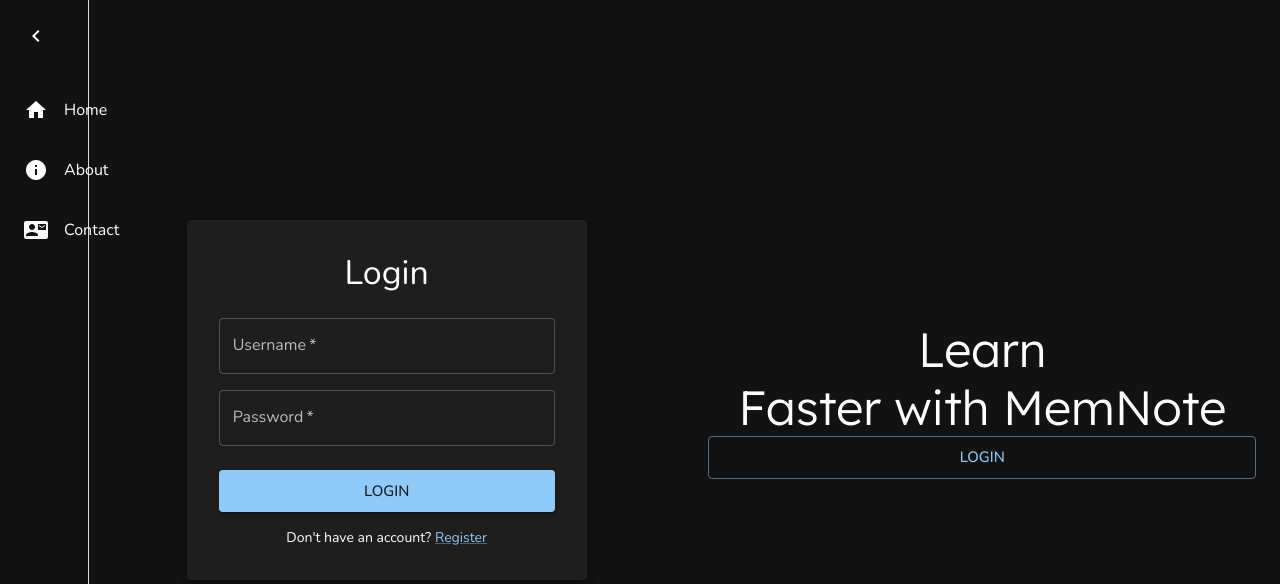
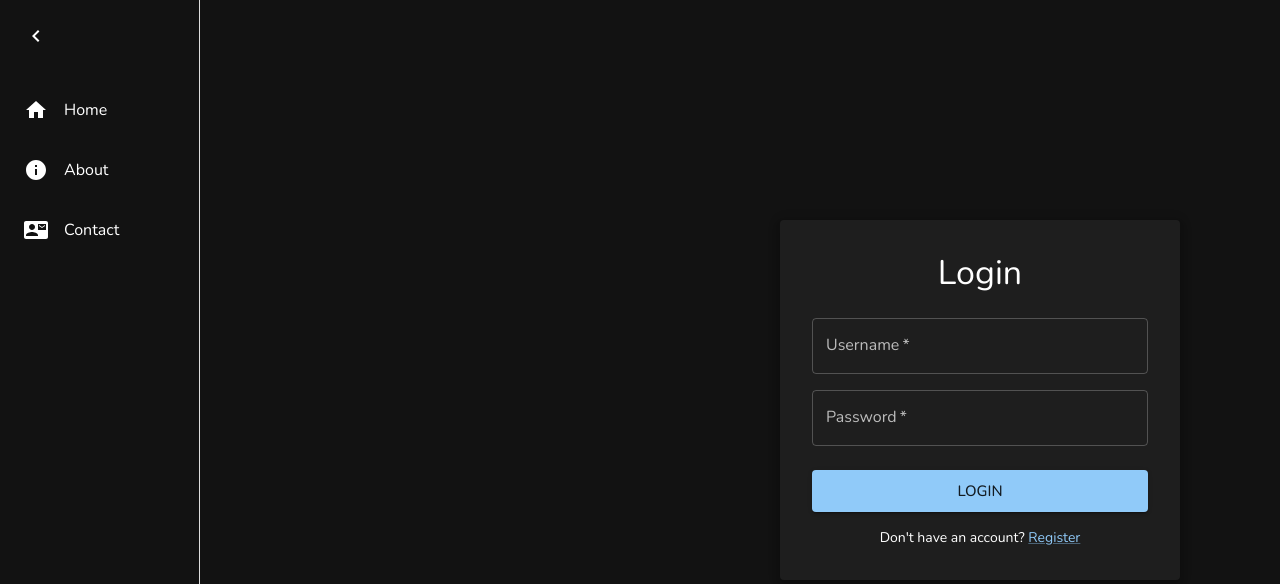
Before and after one commit to ksauravhash/mem-note, a React (Vite) app: page /login in a window 1280 px wide. Shown: the top 584 px of the page. Built offline with nearby package versions, Linux system fonts and the light colour scheme.

Commit message:
navigation fix

```diff
--- a/src/components/Landing.tsx
+++ b/src/components/Landing.tsx
@@ -5,19 +5,23 @@
   Grid2 as Grid,
   Typography,
 } from "@mui/material";
+import { useNavigate } from "react-router";
 
 const Landing = () => {
+  const navigation = useNavigate();
+  const handleClick: React.MouseEventHandler<HTMLButtonElement> = (e) => {
+    navigation("/login");
+  };
   return (
     <Container sx={{ textAlign: "center", margin: "auto" }}>
       <Box>
         <Typography variant="h1" color="textPrimary">
           <span>Learn</span>
           <br />
-          Faster
-          with MemNote
+          Faster with MemNote
         </Typography>
 
-        <Button variant="outlined" size="large" fullWidth>
+        <Button variant="outlined" size="large" fullWidth onClick={handleClick}>
           Login
         </Button>
       </Box>
--- a/src/pages/Home.tsx
+++ b/src/pages/Home.tsx
@@ -1,18 +1,20 @@
 import { Box } from "@mui/material";
-import { Outlet } from "react-router";
+import { Outlet, useLocation } from "react-router";
 import Navbar from "../components/Navbar";
 import { useContext } from "react";
 import { AuthContext } from "../components/Auth";
-import { Dashboard } from "@mui/icons-material";
 import Landing from "../components/Landing";
+import Dashboard from "../components/Dashboard";
 
 const Home = () => {
   const authValuesOb = useContext(AuthContext);
+  const locationObject = useLocation();
   return (
     <Box sx={{ display: "flex" }}>
       <Navbar />
       <Outlet />
-      {authValuesOb?.authValues ? <Dashboard /> : <Landing />}
+      {locationObject.pathname == "/" &&
+        (authValuesOb?.authValues ? <Dashboard /> : <Landing />)}
     </Box>
   );
 };
```
